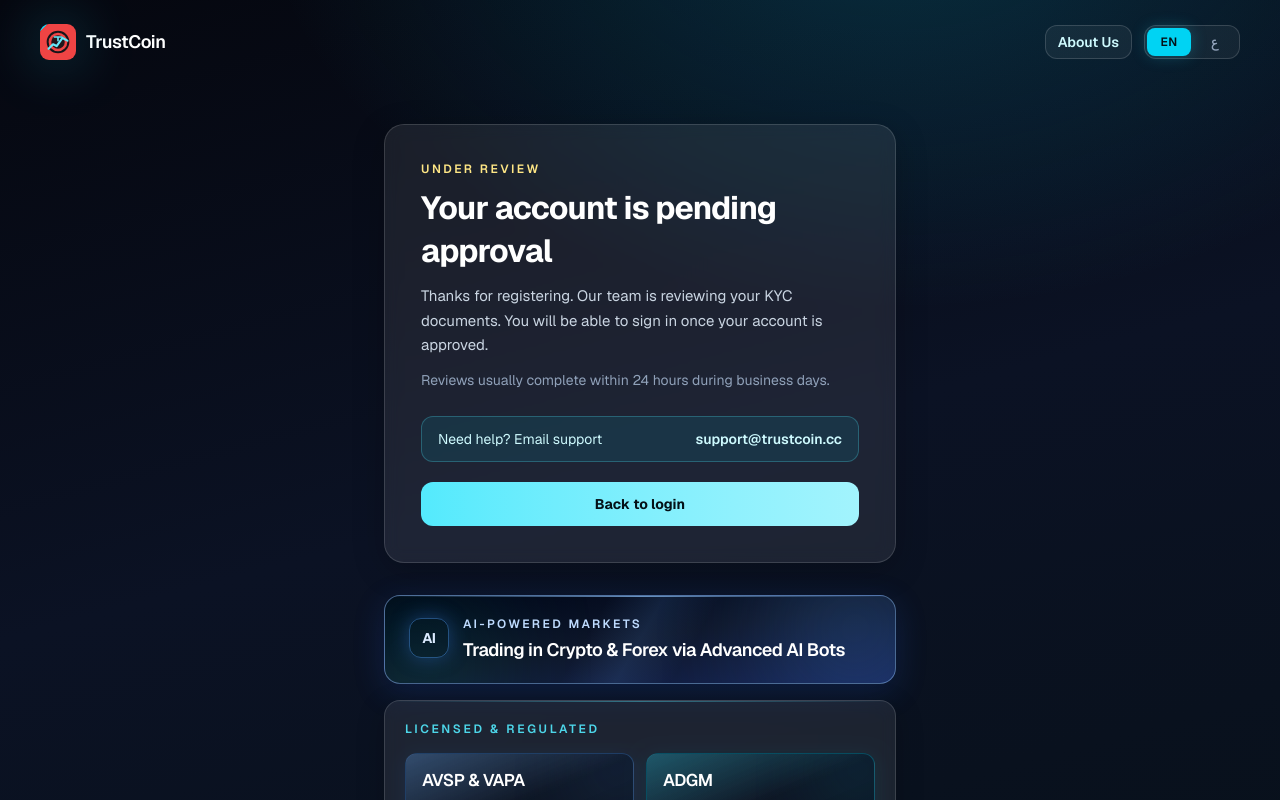
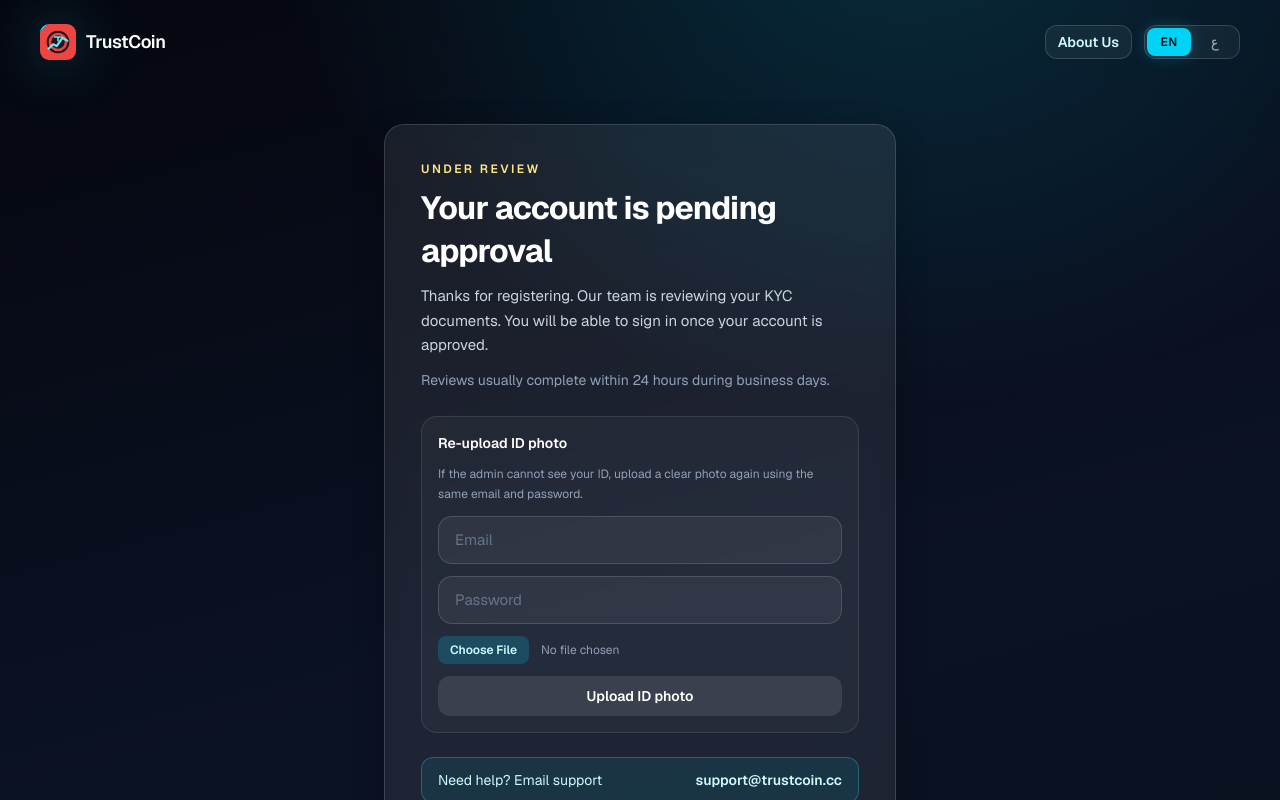
Before and after one commit to uoosaaas-cloud/trustcoin-frontend, a Next.js app: page /account-pending in a window 1280 px wide. Shown: the top 800 px of the page. Built offline with nearby package versions, Linux system fonts and the light colour scheme; no server answers.

Commit message:
Load admin ID photos via authenticated API and allow pending re-upload.

```diff
--- a/messages/en.json
+++ b/messages/en.json
@@ -239,7 +239,15 @@
     "body": "Thanks for registering. Our team is reviewing your KYC documents. You will be able to sign in once your account is approved.",
     "timeline": "Reviews usually complete within 24 hours during business days.",
     "supportLabel": "Need help? Email support",
-    "backToLogin": "Back to login"
+    "backToLogin": "Back to login",
+    "resubmitTitle": "Re-upload ID photo",
+    "resubmitHint": "If the admin cannot see your ID, upload a clear photo again using the same email and password.",
+    "emailPlaceholder": "Email",
+    "passwordPlaceholder": "Password",
+    "resubmitSubmit": "Upload ID photo",
+    "resubmitSending": "Uploading…",
+    "resubmitRequired": "Enter your email, password, and a photo.",
+    "resubmitSuccess": "ID photo updated. Our team will review it shortly."
   },
   "support": {
     "label": "Customer support",
@@ -679,6 +687,7 @@
       "viewIdPhoto": "View ID photo",
       "noIdPhoto": "No ID photo uploaded",
       "idPreviewTitle": "ID / Passport document",
+      "idPreviewLoading": "Loading ID photo…",
       "approve": "Approve Account",
       "block": "Block User",
       "delete": "Delete User",
--- a/src/app/account-pending/page.tsx
+++ b/src/app/account-pending/page.tsx
@@ -2,13 +2,49 @@
 
 import Link from "next/link";
 import { useTranslations } from "next-intl";
+import { useState } from "react";
 import { AuthChromeHeader } from "@/components/AuthChromeHeader";
 import { TrustComplianceBlock } from "@/components/TrustCompliance";
+import { getApiErrorMessage } from "@/lib/api";
+import { resubmitIdDocument } from "@/lib/auth";
 
 const SUPPORT_EMAIL = "support@trustcoin.cc";
 
 export default function AccountPendingPage() {
   const t = useTranslations("accountPending");
+  const tCommon = useTranslations("common");
+  const [email, setEmail] = useState("");
+  const [password, setPassword] = useState("");
+  const [idDocument, setIdDocument] = useState<File | null>(null);
+  const [isSubmitting, setIsSubmitting] = useState(false);
+  const [errorMessage, setErrorMessage] = useState<string | null>(null);
+  const [successMessage, setSuccessMessage] = useState<string | null>(null);
+
+  async function handleResubmit(event: React.FormEvent) {
+    event.preventDefault();
+    setErrorMessage(null);
+    setSuccessMessage(null);
+    if (!email.trim() || !password || !idDocument) {
+      setErrorMessage(t("resubmitRequired"));
+      return;
+    }
+
+    setIsSubmitting(true);
+    try {
+      await resubmitIdDocument({
+        email: email.trim(),
+        password,
+        idDocument,
+      });
+      setSuccessMessage(t("resubmitSuccess"));
+      setPassword("");
+      setIdDocument(null);
+    } catch (error) {
+      setErrorMessage(getApiErrorMessage(error, tCommon("unknownError")));
+    } finally {
+      setIsSubmitting(false);
+    }
+  }
 
   return (
     <div className="page-shell flex flex-col">
@@ -25,6 +61,50 @@
             </h1>
             <p className="mt-3 text-[15px] leading-relaxed text-slate-300">{t("body")}</p>
             <p className="mt-3 text-[14px] leading-relaxed text-slate-400">{t("timeline")}</p>
+
+            <form onSubmit={handleResubmit} className="mt-6 space-y-3 rounded-2xl border border-white/10 bg-white/[0.03] p-4">
+              <p className="text-sm font-semibold text-white">{t("resubmitTitle")}</p>
+              <p className="text-xs leading-relaxed text-slate-400">{t("resubmitHint")}</p>
+              {errorMessage ? (
+                <p className="rounded-xl border border-rose-400/30 bg-rose-500/10 px-3 py-2 text-xs text-rose-300">
+                  {errorMessage}
+                </p>
+              ) : null}
+              {successMessage ? (
+                <p className="rounded-xl border border-emerald-400/30 bg-emerald-500/10 px-3 py-2 text-xs text-emerald-300">
+                  {successMessage}
+                </p>
+              ) : null}
+              <input
+                type="email"
+                value={email}
+                onChange={(event) => setEmail(event.target.value)}
+                placeholder={t("emailPlaceholder")}
+                className="input-surface py-2.5"
+                autoComplete="email"
+              />
+              <input
+                type="password"
+                value={password}
+                onChange={(event) => setPassword(event.target.value)}
+                placeholder={t("passwordPlaceholder")}
+                className="input-surface py-2.5"
+                autoComplete="current-password"
+              />
+              <input
+                type="file"
+                accept="image/jpeg,image/png,image/webp"
+                onChange={(event) => setIdDocument(event.target.files?.[0] ?? null)}
+                className="block w-full text-xs text-slate-400 file:mr-3 file:rounded-lg file:border-0 file:bg-cyan-400/20 file:px-3 file:py-1.5 file:text-xs file:font-semibold file:text-cyan-100"
+              />
+              <button
+                type="submit"
+                disabled={isSubmitting}
+                className="w-full rounded-xl bg-white/10 py-2.5 text-sm font-semibold text-white disabled:opacity-50"
+              >
+                {isSubmitting ? t("resubmitSending") : t("resubmitSubmit")}
+              </button>
+            </form>
 
             <a
               href={`mailto:${SUPPORT_EMAIL}`}
--- a/src/app/secret-admin-portal/users/page.tsx
+++ b/src/app/secret-admin-portal/users/page.tsx
@@ -8,11 +8,11 @@
   approveAdminUser,
   blockAdminUser,
   deleteAdminUser,
+  fetchAdminUserIdDocumentObjectUrl,
   getAdminUsers,
   type AdminUserListItem,
 } from "@/lib/admin";
 import { getApiErrorMessage } from "@/lib/api";
-import { resolveAssetUrl } from "@/lib/deposit";
 import { formatUsdt, formatDate } from "@/lib/format";
 
 export default function AdminUsersPage() {
@@ -219,7 +219,7 @@
                       </div>
 
                       <div className="flex flex-wrap gap-2">
-                        {user.id_document_path ? (
+                        {user.id_document_path || user.has_id_document ? (
                           <button
                             type="button"
                             onClick={() => setPreviewUser(user)}
@@ -307,14 +307,15 @@
         )}
       </main>
 
-      {previewUser?.id_document_path ? (
+      {previewUser ? (
         <IdPreviewModal
+          userId={previewUser.id}
           email={previewUser.email}
           idNumber={previewUser.id_passport_number}
-          imageUrl={resolveAssetUrl(previewUser.id_document_path)}
           onClose={() => setPreviewUser(null)}
           title={t("idPreviewTitle")}
           closeLabel={tCommon("back")}
+          loadingLabel={t("idPreviewLoading")}
         />
       ) : null}
     </div>
@@ -347,20 +348,26 @@
 }
 
 function IdPreviewModal({
+  userId,
   email,
   idNumber,
-  imageUrl,
   title,
   closeLabel,
+  loadingLabel,
   onClose,
 }: {
+  userId: string;
   email: string;
   idNumber: string | null;
-  imageUrl: string;
   title: string;
   closeLabel: string;
+  loadingLabel: string;
   onClose: () => void;
 }) {
+  const tCommon = useTranslations("common");
+  const [imageUrl, setImageUrl] = useState<string | null>(null);
+  const [errorMessage, setErrorMessage] = useState<string | null>(null);
+
   useEffect(() => {
     function onKeyDown(event: KeyboardEvent) {
       if (event.key === "Escape") onClose();
@@ -368,6 +375,34 @@
     window.addEventListener("keydown", onKeyDown);
     return () => window.removeEventListener("keydown", onKeyDown);
   }, [onClose]);
+
+  useEffect(() => {
+    let objectUrl: string | null = null;
+    let cancelled = false;
+
+    async function load() {
+      setErrorMessage(null);
+      setImageUrl(null);
+      try {
+        objectUrl = await fetchAdminUserIdDocumentObjectUrl(userId);
+        if (cancelled) {
+          URL.revokeObjectURL(objectUrl);
+          return;
+        }
+        setImageUrl(objectUrl);
+      } catch (error) {
+        if (!cancelled) {
+          setErrorMessage(error instanceof Error ? error.message : tCommon("unknownError"));
+        }
+      }
+    }
+
+    void load();
+    return () => {
+      cancelled = true;
+      if (objectUrl) URL.revokeObjectURL(objectUrl);
+    };
+  }, [userId, tCommon]);
 
   return (
     <div className="fixed inset-0 z-50 flex items-center justify-center p-4">
@@ -380,8 +415,16 @@
             ID: {idNumber}
           </p>
         ) : null}
-        {/* eslint-disable-next-line @next/next/no-img-element */}
-        <img src={imageUrl} alt="ID document" className="mt-4 max-h-[60vh] w-full rounded-2xl object-contain" />
+        {errorMessage ? (
+          <p className="mt-4 rounded-2xl border border-rose-400/30 bg-rose-500/10 px-4 py-3 text-sm text-rose-300">
+            {errorMessage}
+          </p>
+        ) : imageUrl ? (
+          // eslint-disable-next-line @next/next/no-img-element
+          <img src={imageUrl} alt="ID document" className="mt-4 max-h-[60vh] w-full rounded-2xl object-contain" />
+        ) : (
+          <div className="mt-4 h-48 animate-pulse rounded-2xl bg-white/5" aria-label={loadingLabel} />
+        )}
         <button
           type="button"
           onClick={onClose}
--- a/src/lib/admin.ts
+++ b/src/lib/admin.ts
@@ -1,3 +1,4 @@
+import axios from "axios";
 import { api, type ApiSuccessResponse } from "./api";
 import { persistAuthSession, type AuthUser, type LoginPayload } from "./auth";
 
@@ -29,6 +30,7 @@
   created_at: string;
   id_passport_number: string | null;
   id_document_path: string | null;
+  has_id_document?: boolean;
   availableBalance: string;
   lockedBalance: string;
   totalBalance: string;
@@ -165,6 +167,28 @@
     },
   });
   return data;
+}
+
+export async function fetchAdminUserIdDocumentObjectUrl(userId: string): Promise<string> {
+  try {
+    const response = await api.get<Blob>(`/admin/users/${userId}/id-document`, { responseType: "blob" });
+    const blob = response.data;
+    if (blob.type?.includes("application/json")) {
+      const payload = JSON.parse(await blob.text()) as { message?: string };
+      throw new Error(payload.message || "Missing ID document");
+    }
+    return URL.createObjectURL(blob);
+  } catch (error) {
+    if (axios.isAxiosError(error) && error.response?.data instanceof Blob) {
+      try {
+        const payload = JSON.parse(await error.response.data.text()) as { message?: string };
+        if (payload.message) throw new Error(payload.message);
+      } catch (parsed) {
+        if (parsed instanceof Error && parsed.message) throw parsed;
+      }
+    }
+    throw error;
+  }
 }
 
 export async function approveAdminUser(userId: string) {
--- a/src/lib/auth.ts
+++ b/src/lib/auth.ts
@@ -116,6 +116,22 @@
   return data;
 }
 
+export async function resubmitIdDocument(payload: {
+  email: string;
+  password: string;
+  idDocument: File;
+}) {
+  const formData = new FormData();
+  formData.set("email", payload.email);
+  formData.set("password", payload.password);
+  formData.set("idDocument", payload.idDocument);
+  const { data } = await api.post<ApiSuccessResponse<{ email: string }>>(
+    "/auth/resubmit-id-document",
+    formData
+  );
+  return data;
+}
+
 const AUTH_USER_STORAGE_KEY = "trustcoin_user";
 
 /** Reads the cached profile of the currently logged-in user (if any). */
```
Also changed, not shown: messages/ar.json (+10 -1 lines).
